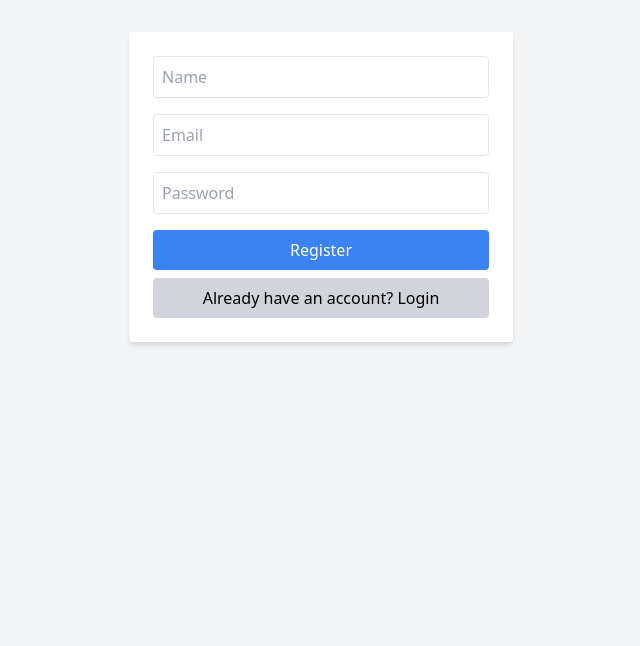
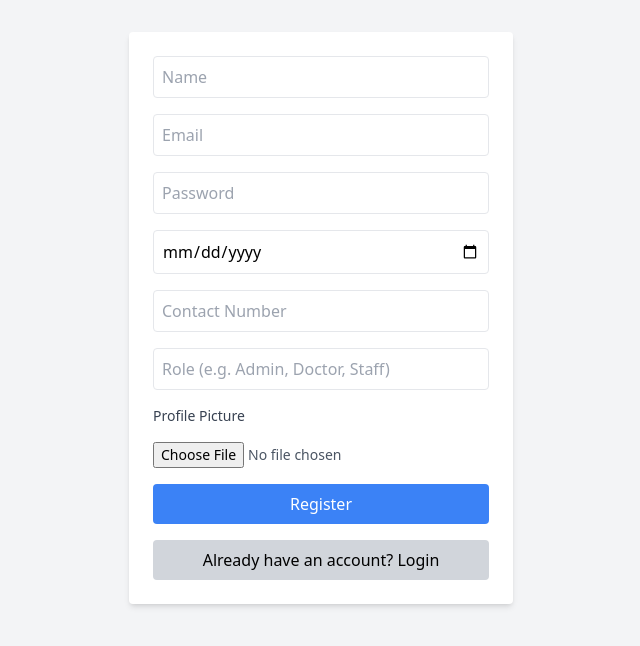
Before and after one commit to phulrepalak/EHRapp, a PHP site: page / in a window 1280 px wide. Shown: the top 646 px of the page, without its empty margins (319-959 px from the left). Run offline with PHP 8.4, Linux system fonts and the light colour scheme; some libraries are stand-ins or nearby versions.

Commit message:
add some new field

```diff
--- a/index.php
+++ b/index.php
@@ -16,18 +16,30 @@
         </div>
     <?php endif; ?>
 
-    <form action="register_user.php" method="POST" class="bg-white p-6 rounded shadow-md w-full max-w-sm mx-auto">
-        <input type="text" name="name" placeholder="Name" required class="block w-full mb-4 p-2 border rounded">
-        <input type="email" name="email" placeholder="Email" required class="block w-full mb-4 p-2 border rounded">
-        <input type="password" name="password" placeholder="Password" required
-            class="block w-full mb-4 p-2 border rounded">
+    <form action="register_user.php" method="POST" enctype="multipart/form-data" class="bg-white p-6 rounded shadow-md w-full max-w-sm mx-auto space-y-4">
+
+        <input type="text" name="name" placeholder="Name" required class="block w-full p-2 border rounded">
+
+        <input type="email" name="email" placeholder="Email" required class="block w-full p-2 border rounded">
+
+        <input type="password" name="password" placeholder="Password" required class="block w-full p-2 border rounded">
+
+        <input type="date" name="dob" required class="block w-full p-2 border rounded">
+
+        <input type="tel" name="contact" placeholder="Contact Number" required class="block w-full p-2 border rounded">
+
+        <input type="text" name="role" placeholder="Role (e.g. Admin, Doctor, Staff)" required class="block w-full p-2 border rounded">
+
+        <label class="block text-sm font-medium text-gray-700">Profile Picture</label>
+        <input type="file" name="profile_img" accept="image/*" class="block w-full text-sm text-gray-600">
 
         <!-- Register Button -->
-        <button type="submit" class="bg-blue-500 text-white px-4 py-2 rounded w-full mb-2">Register</button>
+        <button type="submit" class="bg-blue-500 text-white px-4 py-2 rounded w-full">Register</button>
 
-        <!-- Login Button (link to login.php) -->
-        <a href="login.php" class="block text-center bg-gray-300 text-black px-4 py-2 rounded hover:bg-gray-400">Already
-            have an account? Login</a>
+        <!-- Login Button -->
+        <a href="login.php" class="block text-center bg-gray-300 text-black px-4 py-2 rounded hover:bg-gray-400">
+            Already have an account? Login
+        </a>
 
     </form>
 </body>
```
Also changed, not shown: register_user.php (+34 -8 lines).
